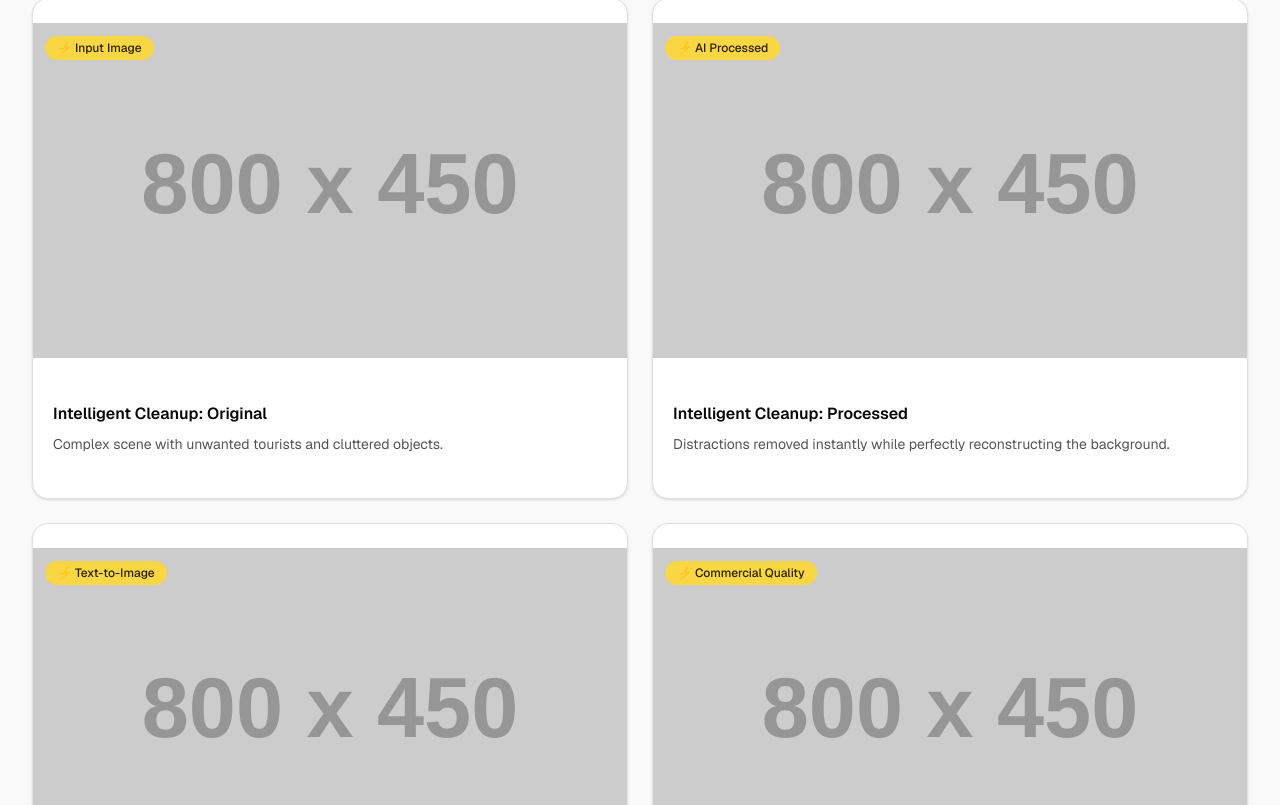
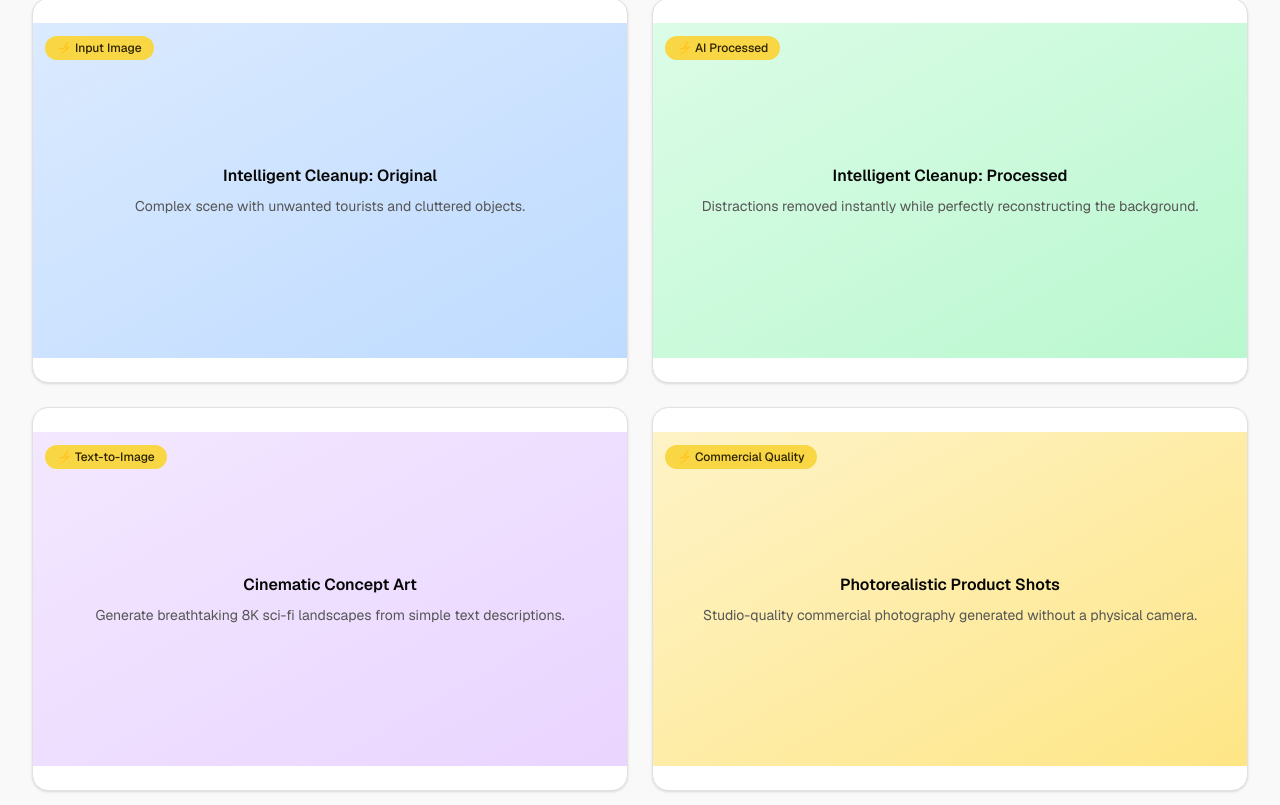
Before and after one commit to luyao442096-glitch/luyao442096-9272-image-editor-clone, a Next.js app: page / in a window 1280 px wide. Shown: the part 3115-3920 px from the top of the page. Built offline with nearby package versions, Linux system fonts and the light colour scheme; no server answers.

Commit message:
Fix: Replace all images with colored gradient backgrounds and centered text

```diff
--- a/components/showcase-section.tsx
+++ b/components/showcase-section.tsx
@@ -66,63 +66,63 @@ export function ShowcaseSection() {
         {/* Showcase grid */}
         <div className="grid sm:grid-cols-2 gap-6 mb-12">
           <Card className="overflow-hidden group cursor-pointer bg-card">
-            <div className="aspect-video relative overflow-hidden bg-cover bg-center group-hover:scale-105 transition-transform duration-500" style={{backgroundImage: 'url(https://via.placeholder.com/800x450?text=Intelligent+Cleanup+Original)'}}>
+            <div className="aspect-video relative overflow-hidden bg-gradient-to-br from-blue-100 to-blue-200 flex items-center justify-center group-hover:scale-105 transition-transform duration-500">
               <div className="absolute top-3 left-3">
                 <span className="px-3 py-1 bg-banana text-accent-foreground text-xs font-medium rounded-full">
                   ⚡ Input Image
                 </span>
               </div>
-            </div>
-            <div className="p-5">
+              <div className="text-center p-6">
                 <h3 className="font-semibold text-foreground mb-2">Intelligent Cleanup: Original</h3>
                 <p className="text-sm text-muted-foreground">
                   Complex scene with unwanted tourists and cluttered objects.
                 </p>
               </div>
+            </div>
           </Card>
           <Card className="overflow-hidden group cursor-pointer bg-card">
-            <div className="aspect-video relative overflow-hidden bg-cover bg-center group-hover:scale-105 transition-transform duration-500" style={{backgroundImage: 'url(https://via.placeholder.com/800x450?text=Intelligent+Cleanup+Processed)'}}>
+            <div className="aspect-video relative overflow-hidden bg-gradient-to-br from-green-100 to-green-200 flex items-center justify-center group-hover:scale-105 transition-transform duration-500">
               <div className="absolute top-3 left-3">
                 <span className="px-3 py-1 bg-banana text-accent-foreground text-xs font-medium rounded-full">
                   ⚡ AI Processed
                 </span>
               </div>
-            </div>
-            <div className="p-5">
+              <div className="text-center p-6">
                 <h3 className="font-semibold text-foreground mb-2">Intelligent Cleanup: Processed</h3>
                 <p className="text-sm text-muted-foreground">
                   Distractions removed instantly while perfectly reconstructing the background.
                 </p>
               </div>
+            </div>
           </Card>
           <Card className="overflow-hidden group cursor-pointer bg-card">
-            <div className="aspect-video relative overflow-hidden bg-cover bg-center group-hover:scale-105 transition-transform duration-500" style={{backgroundImage: 'url(https://via.placeholder.com/800x450?text=Cinematic+Concept+Art)'}}>
+            <div className="aspect-video relative overflow-hidden bg-gradient-to-br from-purple-100 to-purple-200 flex items-center justify-center group-hover:scale-105 transition-transform duration-500">
               <div className="absolute top-3 left-3">
                 <span className="px-3 py-1 bg-banana text-accent-foreground text-xs font-medium rounded-full">
                   ⚡ Text-to-Image
                 </span>
               </div>
-            </div>
-            <div className="p-5">
+              <div className="text-center p-6">
                 <h3 className="font-semibold text-foreground mb-2">Cinematic Concept Art</h3>
                 <p className="text-sm text-muted-foreground">
                   Generate breathtaking 8K sci-fi landscapes from simple text descriptions.
                 </p>
               </div>
+            </div>
           </Card>
           <Card className="overflow-hidden group cursor-pointer bg-card">
-            <div className="aspect-video relative overflow-hidden bg-cover bg-center group-hover:scale-105 transition-transform duration-500" style={{backgroundImage: 'url(https://via.placeholder.com/800x450?text=Photorealistic+Product+Shots)'}}>
+            <div className="aspect-video relative overflow-hidden bg-gradient-to-br from-amber-100 to-amber-200 flex items-center justify-center group-hover:scale-105 transition-transform duration-500">
               <div className="absolute top-3 left-3">
                 <span className="px-3 py-1 bg-banana text-accent-foreground text-xs font-medium rounded-full">
                   ⚡ Commercial Quality
                 </span>
               </div>
-            </div>
-            <div className="p-5">
+              <div className="text-center p-6">
                 <h3 className="font-semibold text-foreground mb-2">Photorealistic Product Shots</h3>
                 <p className="text-sm text-muted-foreground">
                   Studio-quality commercial photography generated without a physical camera.
                 </p>
+              </div>
             </div>
           </Card>
         </div>
```
Lines whose indentation alone changed are shown as unchanged.
